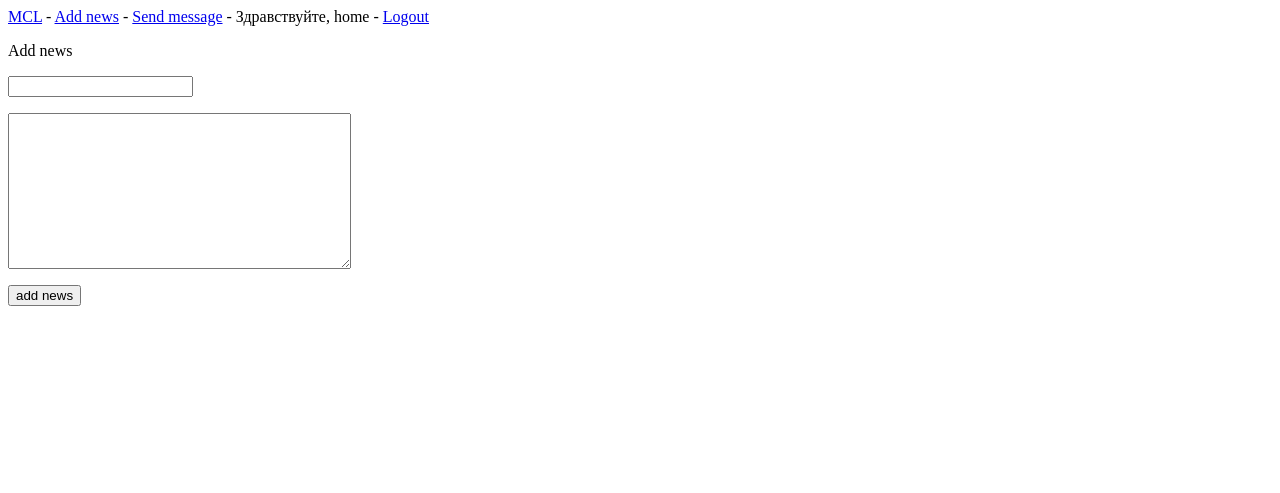
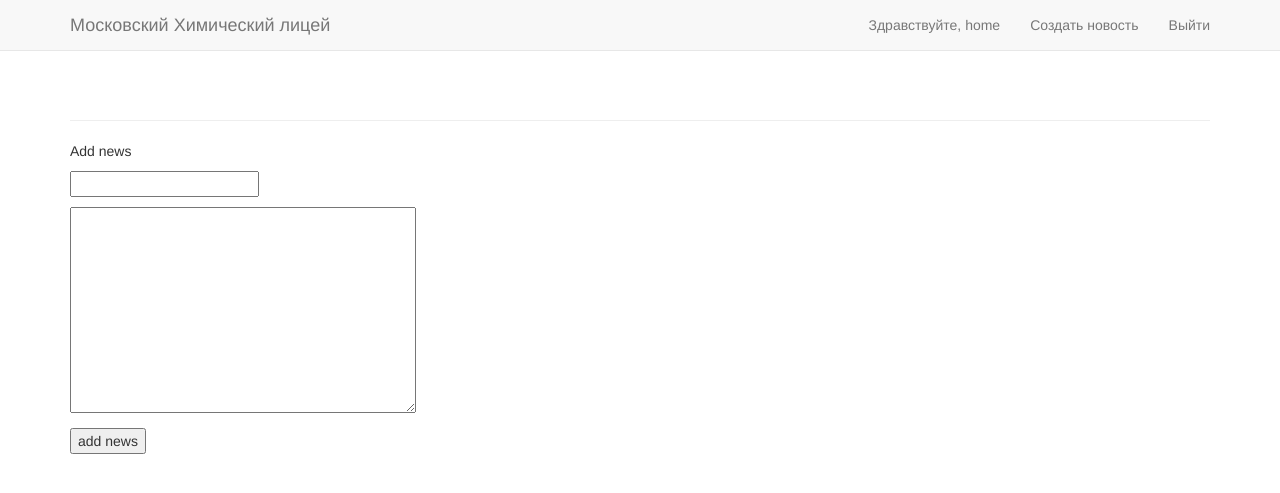
Before and after one commit to semyon21/mcl1303, a Django app: page /add_item/ in a window 1280 px wide. Shown: the top 493 px of the page. Run offline with Django 3.2, Linux system fonts and the light colour scheme; a user stored in the database is signed in; some libraries are stand-ins or nearby versions.

Commit message:
Update base.html

```diff
--- a/main/templates/main/base.html
+++ b/main/templates/main/base.html
@@ -1,15 +1,44 @@
-<p>
-  <a href = "{% url 'main:index' %}">MCL</a> -
+{% load bootstrap3 %}
 
-  {% if user.is_authenticated %}
-    <a href = "{% url 'main:add_item' %}">Add news</a> -
-    <a href =  "{% url 'teacher:send_message' %}">Send message</a> -
-    Здравствуйте, {{user.username}} -
-    <a href = "{% url 'teacher:logout' %}">Logout</a>
-  {% else %}
-    ЛОХ
-  {% endif %}
-</p>
+<!DOCTYPE html>
+<html lang="ru">
+  <head>
+    <meta charset="utf-8">
+    <meta http-equiv="X-UA-Compatible" content="IE=edge">
+    <title><a href="{% url 'main:index' %}">MCL</a></title>
+    {% bootstrap_css %}
+    {% bootstrap_javascript %}
+  </head>
+  <body>
+    <nav class="navbar navbar-default navbar-static-top">
+      <div class="container">
+        <div class="navbar-header">
+          <button type="button" class="navbar-toggle collapsed" data-toggle="collapse" data-target="#navbar" aria-expanded="false" aria-controls="navbar"></button>
+          <a class="navbar-brand" href="{% url 'main:index' %}">Московский Химический лицей</a>
+        </div>
+        <div id="navbar" class="navbar-collapse collapse">
+          <ul class="nav navbar-nav">
 
-
-{% block content %}{% endblock content%}
+          </ul>
+          <ul class="nav navbar-nav navbar-right">
+            {% if user.is_authenticated %}
+              <li><a>Здравствуйте, {{ user.username }}</a></li>
+              <li><a href="{% url 'main:add_item' %}">Создать новость</a></li>
+              <li><a href="{% url 'teacher:logout' %}">Выйти</a></li>
+            {% else %}
+              <li><a href="{% url 'teacher:login' %}">Войти</a></li>
+            {% endif %}
+          </ul>
+        </div>
+      </div>
+    </nav>
+    <div class="container">
+      <div class="page-header">
+        {% block header %}{% endblock header %}
+      </div>
+      <div>
+        {% block content %}{% endblock content %}
+      </div>
+    </div>
+  </body>
+</html>
```
